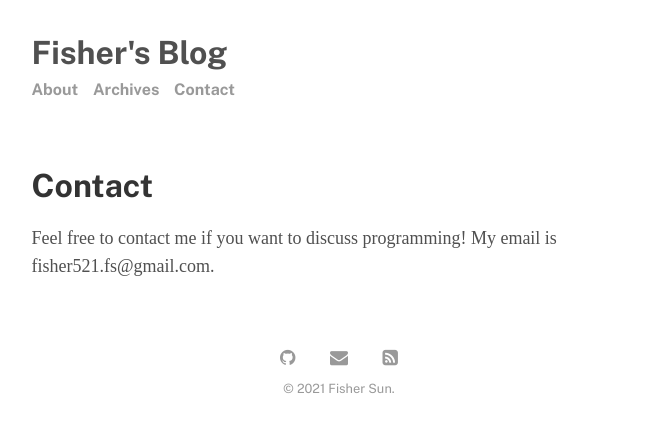
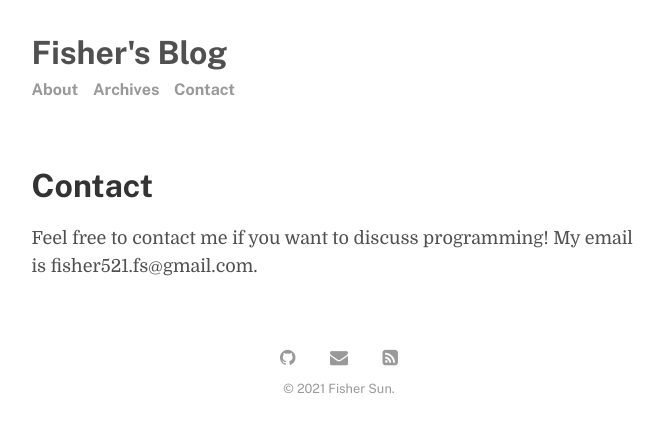
Before and after one commit to seasonedfish/blog, a Jekyll site: the page built from menu/contact.md, in a window 1280 px wide. Shown: the top 432 px of the page, without its empty margins (301-965 px from the left). Built offline with Jekyll 4.4.1, drawn with Linux system fonts in a browser that asks for light colours; some web fonts are replaced.

Commit message:
Use Domine

```diff
--- a/_layouts/home.html
+++ b/_layouts/home.html
@@ -13,7 +13,7 @@ layout: default
       </div>
     {% endif %}
     <p>
-      {{ post.content | strip_html | truncate: 200 }} <a href="{{ site.github.url }}{{ post.url }}">Read more</a>
+      {{ post.content | strip_html | truncate: 180 }} <a href="{{ site.github.url }}{{ post.url }}">Read more</a>
       <span class="post-date"><i class="fa fa-calendar" aria-hidden="true"></i> {{ post.date | date_to_string }} - <i class="fa fa-clock-o" aria-hidden="true"></i> {% include read-time.html %}</span>
     </p>
   </div>
--- a/assets/css/main.scss
+++ b/assets/css/main.scss
@@ -2,10 +2,10 @@
 ---
 
 @import url('https://fonts.googleapis.com/css2?family=Public+Sans:ital,wght@0,400;0,700;1,400;1,700&display=swap');
-@import url('https://fonts.googleapis.com/css2?family=Source+Serif+Pro:ital,wght@0,400;0,700;1,400;1,700&display=swap');
+@import url('https://fonts.googleapis.com/css2?family=Domine:ital,wght@0,400;0,700;1,400;1,700&display=swap');
 @import url('https://fonts.googleapis.com/css2?family=Fira+Mono&display=swap');
 $sans-serif-font-family: "Public Sans", sans-serif;
-$serif-font-family:      "Source Serif Pro", serif;
+$serif-font-family:      "Domine", serif;
 $code-font-family:       "Fira Mono", monospace;
 
 $body-color:          #505050;
```
